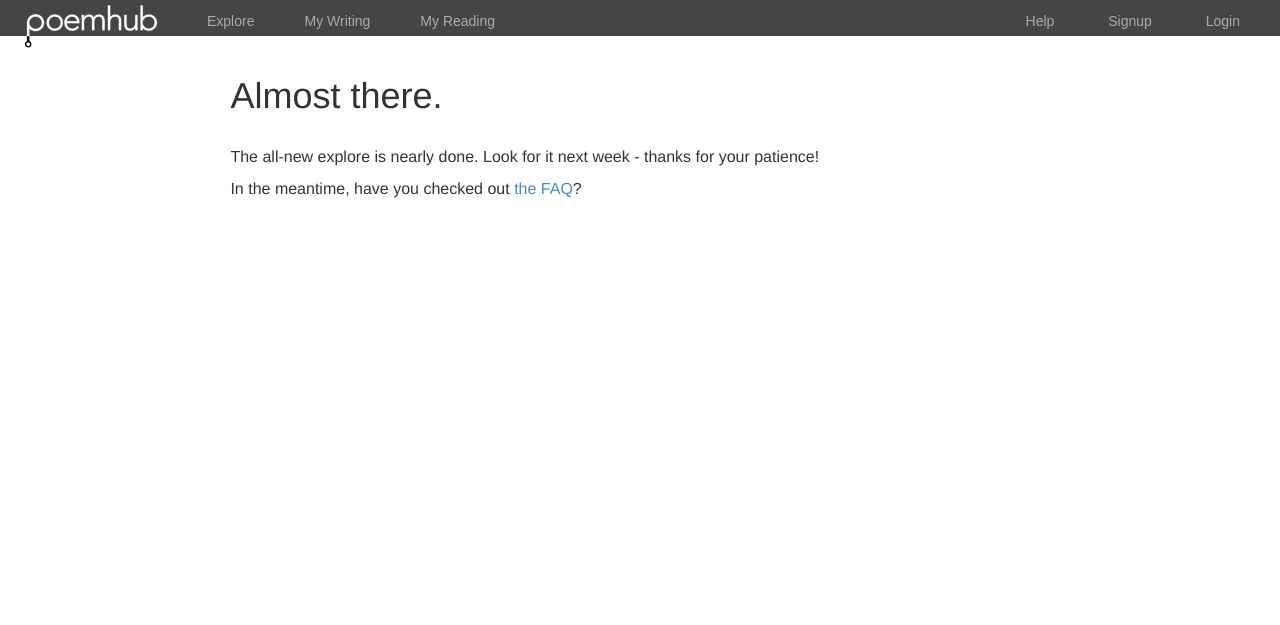
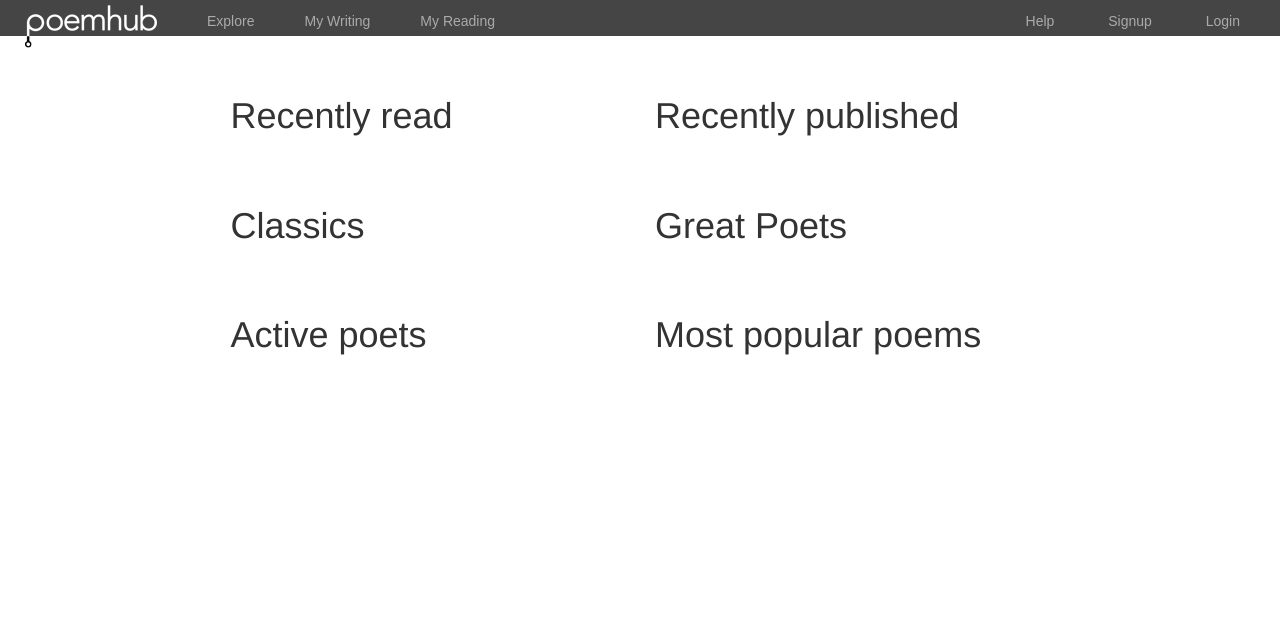
Before and after one commit to skoczen/poemhub, a Django app: template project/apps/poems/templates/poems/explore.html in a window 1280 px wide. Shown: the top 625 px of the page. Run offline with Django 3.2, Linux system fonts and the light colour scheme; the template is opened without the code that fills it, so the values that code supplies are empty; some libraries are stand-ins or nearby versions; some web fonts are replaced.

Commit message:
Adds basic explore - it's really real!

```diff
--- a/project/apps/main_site/static/main_site/css/site.css
+++ b/project/apps/main_site/static/main_site/css/site.css
@@ -268,3 +268,10 @@ h1 {
     color: #900;
     font-weight: 500;
 }
+
+.explore {
+
+}
+.explore .author {
+    color: #CCC;
+}
--- a/project/apps/poems/manifesto.txt
+++ b/project/apps/poems/manifesto.txt
@@ -38,7 +38,7 @@ My notes:
             - fix encoding for nizar quabbani
                 i am with terrorism is blank
         - add intercom.io
-- build basic explore
+        - build basic explore
 - 2x icon for logo for ipad
 - save "diff" from title and body
 - style all password reset pages
@@ -65,8 +65,11 @@ My notes:
     cummings?
     woolf?
     great list:http://www.pbs.org/wgbh/poetryeverywhere/clifton.html
+    http://blog.vuze.com/2013/12/09/8-early-african-american-authors-shaped-history-rectified-nation/
     The Book of American Negro Poetry by James Weldon Johnson
     http://www.gutenberg.org/cache/epub/11986/pg11986.html
+    Eliot:
+    http://www.bartleby.com/201/1.html
 
     Good list of authors: http://www.bartleby.com/269/index1.html
     http://www.bartleby.com/269/68.html
--- a/project/apps/poems/models.py
+++ b/project/apps/poems/models.py
@@ -82,6 +82,7 @@ class AbstractPoem(BaseModel):
 
 class Poem(AbstractPoem):
     started_at = models.DateTimeField(blank=True, null=True, editable=False, auto_now_add=True)
+    sort_datetime = models.DateTimeField(blank=True, null=True, editable=False)
     published_at = models.DateTimeField(blank=True, null=True, editable=False)
     written_on = models.DateField(blank=True, null=True, default=datetime.date.today())
     slug = models.CharField(max_length=800, blank=True, verbose_name="url")
@@ -110,10 +111,11 @@ class Poem(AbstractPoem):
                 if len(l) > longest:
                     longest = len(l)
             self.longest_line = longest
+        self.sort_datetime = self.date
         super(Poem, self).save(*args, **kwargs)
 
         if make_revision:
-            INVALID_FIELDS = ["written_on", "started_at", "published_at", "id", "pk", "slug"]
+            INVALID_FIELDS = ["written_on", "started_at", "sort_datetime", "published_at", "id", "pk", "slug"]
             poem_dict = {}
             for k, v in self.__dict__.items():
                 if k not in INVALID_FIELDS and k[0] != "_":
--- a/project/apps/poems/templates/poems/explore.html
+++ b/project/apps/poems/templates/poems/explore.html
@@ -17,13 +17,62 @@
 
 
 {% block content %}
-<div class="page_content">
-    <h1>Almost there.</h1>
+<div class="page_content explore">
+    <div class="row">
+        <div class="col-sm-6 col_section">
+            <h1>Recently read</h1>
+            <ul>
+            {% for r in recent_reads %}
+                <li><a href="{% url "poems:poem" r.poem.author.slug r.poem.slug %}">{{r.poem.title|safe}}</a></li>
+            {% endfor %}
+            </ul>
+        </div>
+        <div class="col-sm-6 col_section">
+            <h1>Recently published</h1>
+            <ul>
+            {% for poem in recent_published %}
+                <li><a href="{% url "poems:poem" poem.author.slug poem.slug %}">{{poem.title|safe}}</a></li>
+            {% endfor %}
+            </ul>
+        </div>
+    </div>
+    <div class="row">
+        <div class="col-sm-6 col_section">
+            <h1>Classics</h1>
+            <ul>
+            {% for poem in top_classics %}
+                <li><a href="{% url "poems:poem" poem.author.slug poem.slug %}">{{poem.title|safe}}</a> {# <span class="author">by {{poem.author.name}}</span> #}</li>
+            {% endfor %}
+            </ul>
+        </div>
+        <div class="col-sm-6 col_section">
+            <h1>Great Poets</h1>
+            <ul>
+            {% for poet in great_poets %}
+                <li><a href="{% url "poems:poet" poet.slug %}">{{poet.name}}</a></li>
+            {% endfor %}
+            </ul>
+        </div>
+    </div>
+    <div class="row">
+        <div class="col-sm-6 col_section">
+            <h1>Active poets</h1>
+            <ul>
+            {% for poet in active_poets %}
+                <li><a href="{% url "poems:poet" poet.slug %}">{{poet.name}}</a></li>
+            {% endfor %}
+            </ul>
+        </div>
 
-    <p>The all-new explore is nearly done. Look for it next week - thanks for your patience!</p>
-
-    <p>In the meantime, have you checked out <a href="{% url "main_site:faq" %}">the FAQ</a>?</p>
-
+        <div class="col-sm-6 col_section">
+            <h1>Most popular poems</h1>
+            <ul>
+            {% for poem in most_favorited %}
+                <li><a href="{% url "poems:poem" poem.author.slug poem.slug %}">{{poem.title|safe}}</a></li>
+            {% endfor %}
+            </ul>
+        </div>
+    </div>
     <!--
     Recently Read:
     - top 10, update every 60s
@@ -34,8 +83,7 @@
     Recently published:
     - top 10
 
-    Most popular:
-    - top 5 by favorited
+
 
     Classics:
     - top 5 by favorited
```
Also changed, not shown: project/apps/poems/views.py (+9 -0 lines), project/apps/poems/migrations/0020_auto__add_field_poem_sort_datetime.py (added), project/apps/poems/migrations/0021_adds_sort_datetime.py (added).
